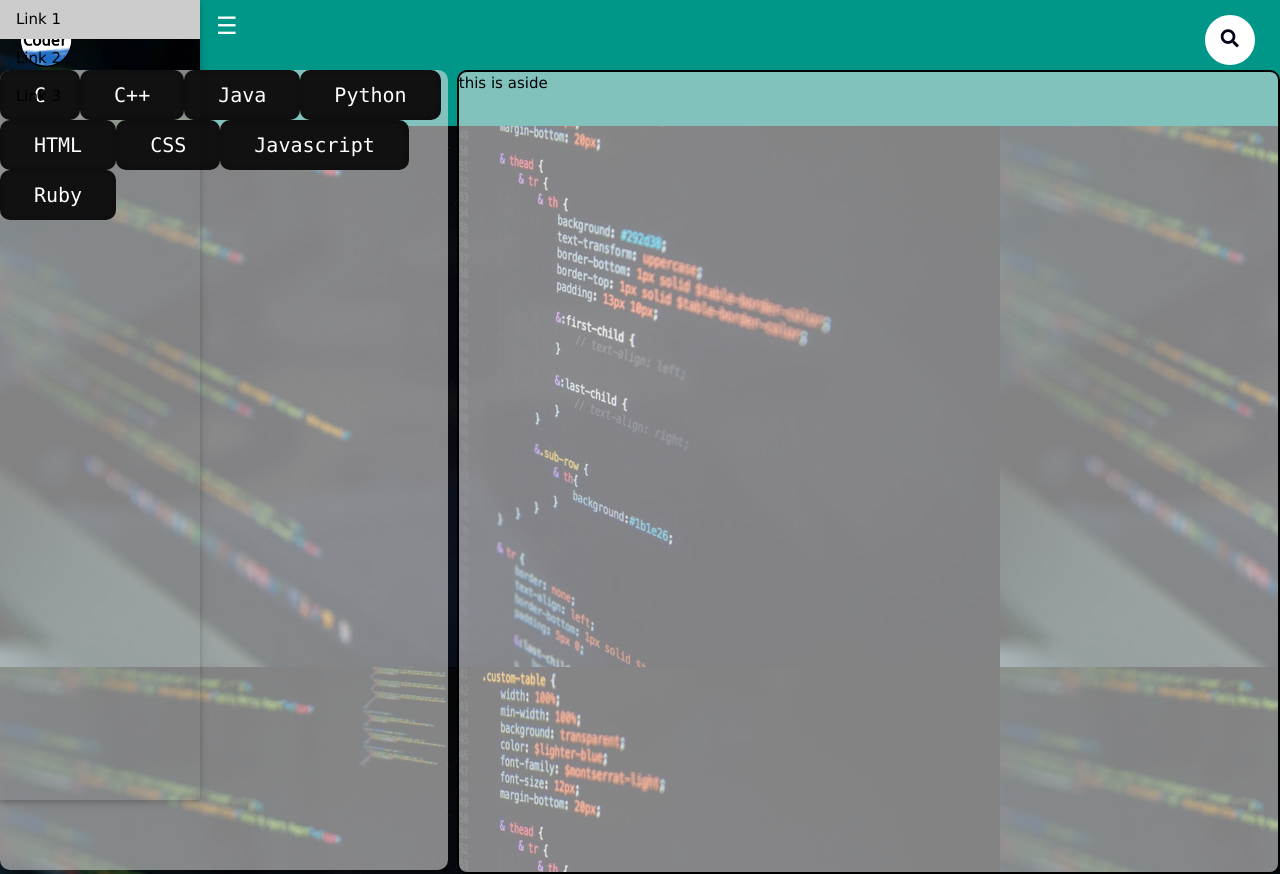
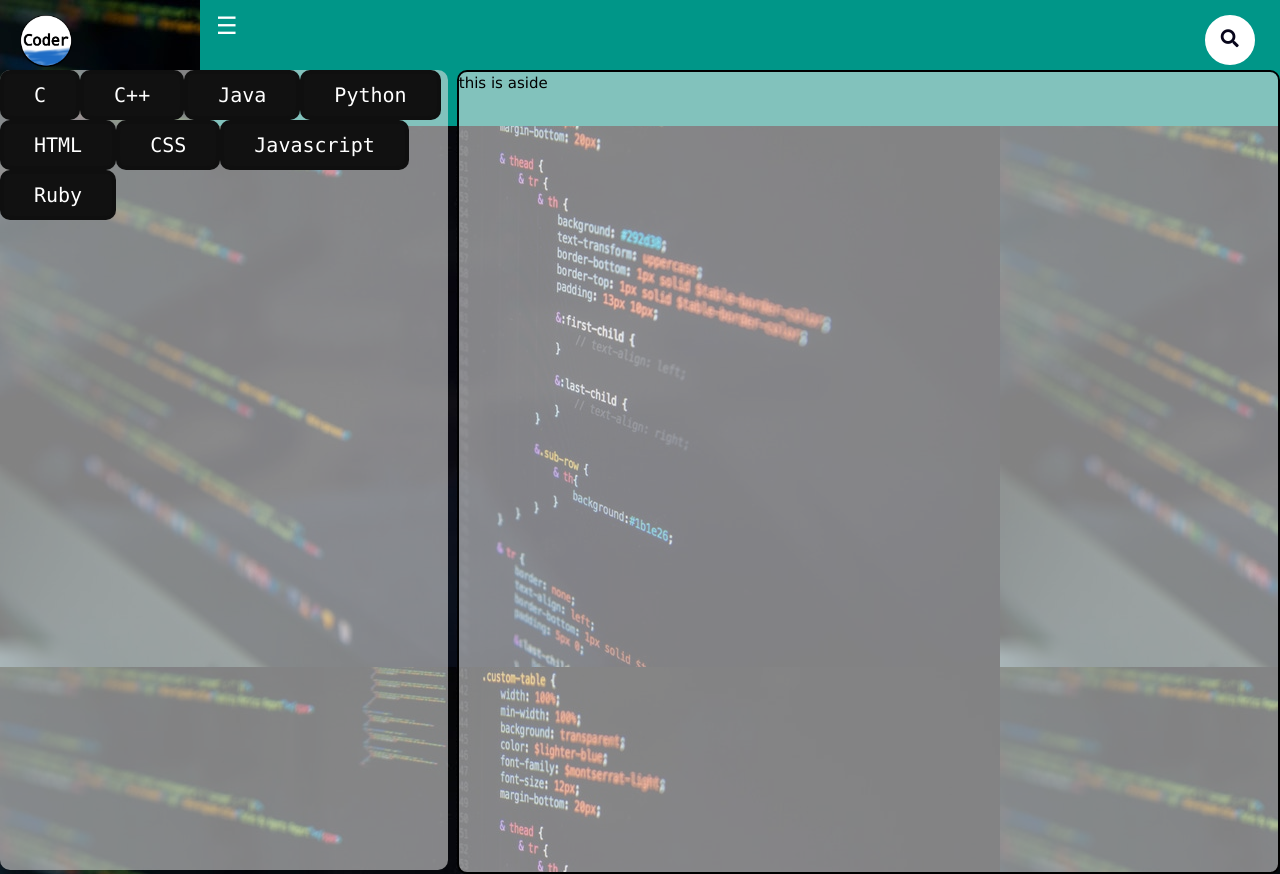
Before and after one commit to pradipbankar0097/pradipbankar0097.github.io, a plain HTML site: page coder.html in a window 1280 px wide. Drawn offline with Linux system fonts and the light colour scheme.

Commit message:
Update coder.html

```diff
--- a/coder.html
+++ b/coder.html
@@ -14,13 +14,7 @@
 <body>
     <header>
 
-        <div class="w3-sidebar w3-bar-block w3-collapse w3-card" style="width:200px;" id="mySidebar">
-  <button class="w3-bar-item w3-button w3-hide-large"
-  onclick="w3_close()">Close &times;</button>
-  <a href="#" class="w3-bar-item w3-button">Link 1</a>
-  <a href="#" class="w3-bar-item w3-button">Link 2</a>
-  <a href="#" class="w3-bar-item w3-button">Link 3</a>
-</div>
+
 
 <div class="w3-main" style="margin-left:200px">
 
```
